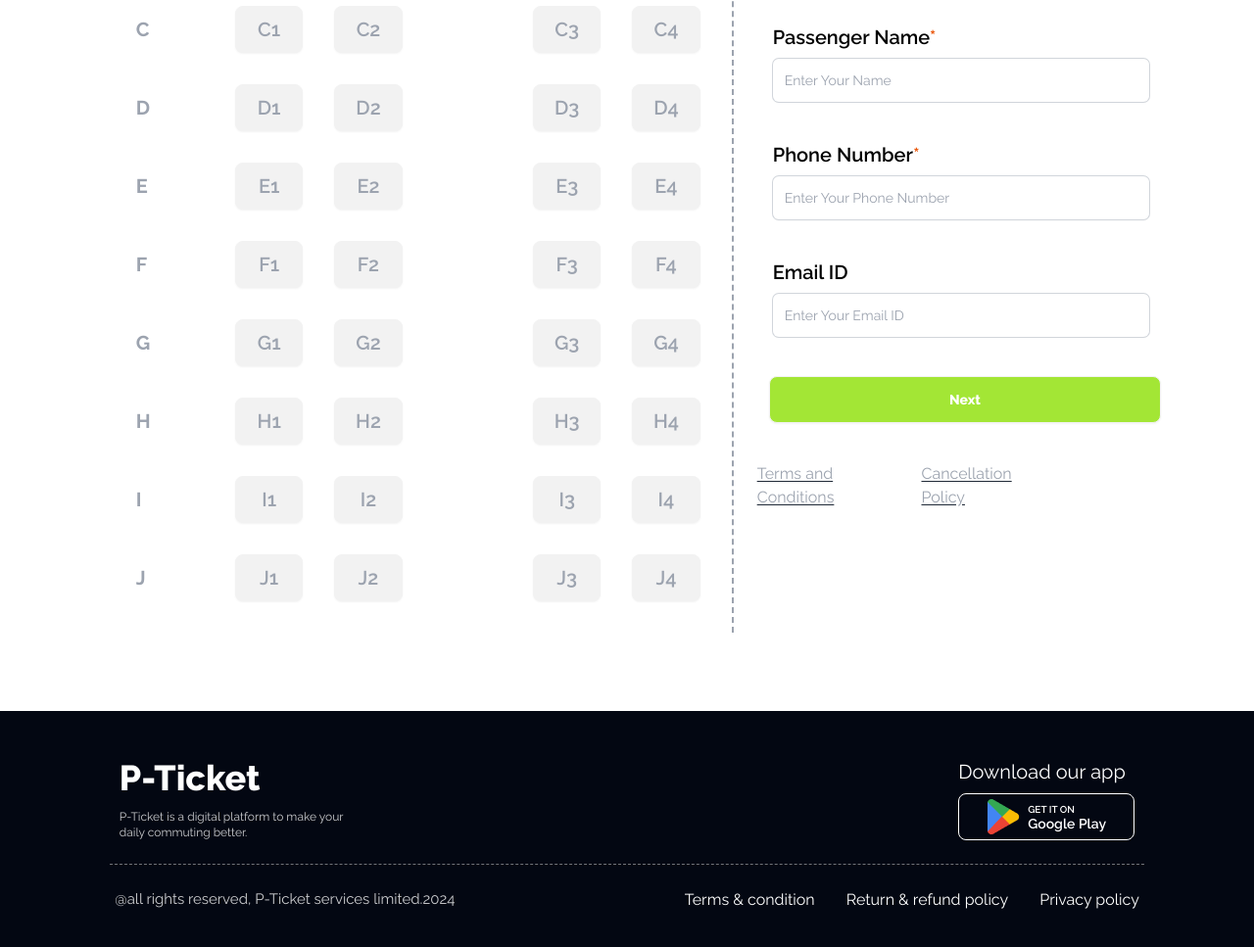
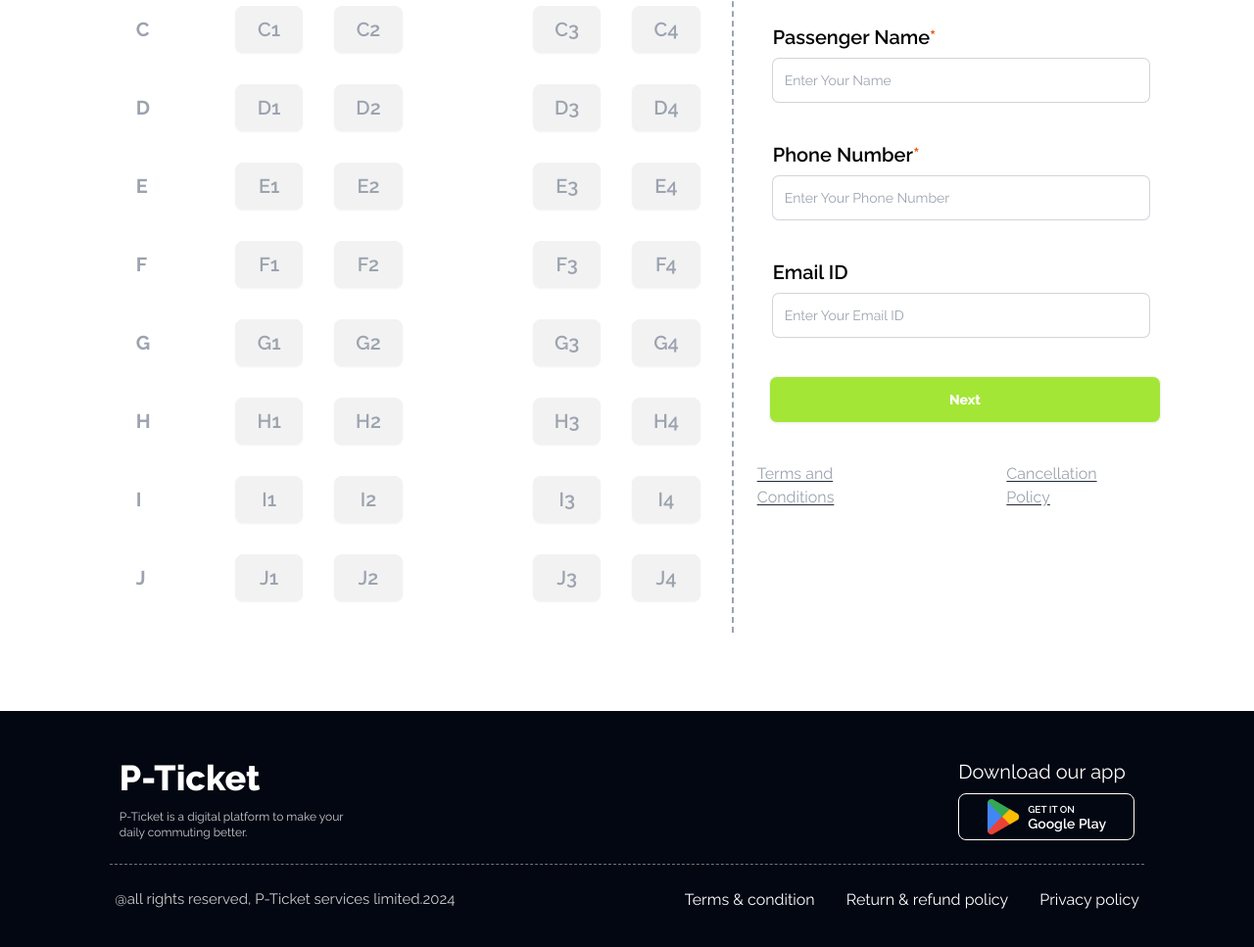
Before and after one commit to akhyemc/smart-ticketing, a plain HTML site: page index.html in a window 1280 px wide. Shown: the part 2263-3230 px from the top of the page at 98% size. Drawn offline with nearby package versions, Linux system fonts and the light colour scheme.

Commit message:
some changes make

```diff
--- a/index.html
+++ b/index.html
@@ -304,7 +304,7 @@
                 <div class="col-span-5 lg:col-span-5">
                   <button class="btn block bg-lime-400 text-white lg:w-full font-extrabold ml-3 hover:bg-slate-700">Next</button>
                 </div>
-                <div class="flex flex-col lg:flex-row justify-around gap-3 underline underline-offset-2">
+                <div class="flex flex-col lg:flex-row gap-3 lg:gap-44 underline underline-offset-2">
                   <p class="text-md text-gray-400"><a href="#">Terms and Conditions</a></p>
                   <p class="text-md text-gray-400"><a href="#">Cancellation Policy</a></p>
                 </div>
```
